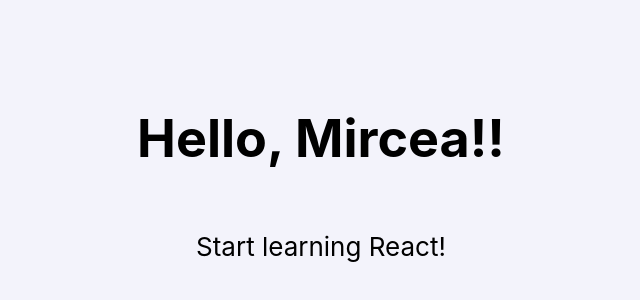
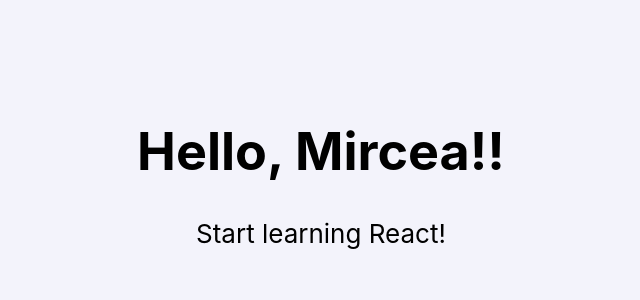
Before and after one commit to Mirceamin/Task-Manager, a React (Create React App) app: page / in a window 1280 px wide. Shown: the part 220-520 px from the top of the page, without its empty margins (319-959 px from the left). Built offline with nearby package versions, Linux system fonts and the light colour scheme.

Commit message:
Add First Component

```diff
--- a/src/App.js
+++ b/src/App.js
@@ -1,11 +1,11 @@
 import "./App.css";
+import MyFirstComponent from "./components/MyFirstComponent";
 
 function App() {
   return (
     <div className="App">
       <header className="App-header">
-        <h1>Hello, Mircea!!</h1>
-        <p>Start learning React!</p>
+        <MyFirstComponent/>
       </header>
     </div>
   );
--- /dev/null
+++ b/src/components/MyFirstComponent.js
@@ -0,0 +1,11 @@
+function MyFirstComponent() {
+    return (
+        <div>
+            <h1>Hello, Mircea!!</h1>
+            <p>Start learning React!</p>
+        </div>
+    );
+}
+
+
+export default MyFirstComponent
```
